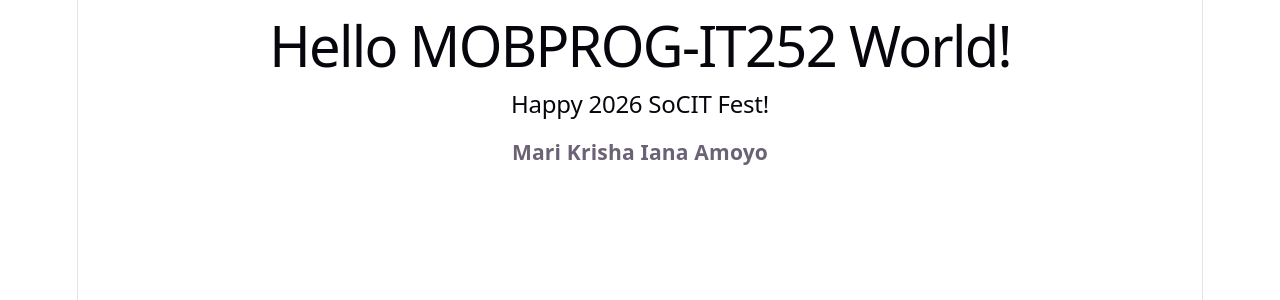
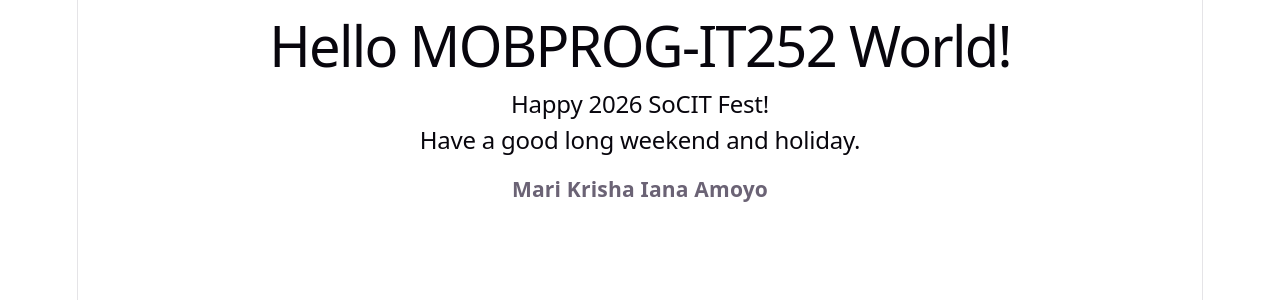
Before and after one commit to mkiamoyo/MOBPROG-IT252-react-w3schools, a React (Vite) app in the folder my-react-app/: page / in a window 1280 px wide. Shown: the top 300 px of the page. Built offline with nearby package versions, Linux system fonts and the light colour scheme.

Commit message:
Added message

```diff
--- a/my-react-app/src/App.jsx
+++ b/my-react-app/src/App.jsx
@@ -3,6 +3,7 @@ function App() {
     <div className="App">
       <h1>Hello MOBPROG-IT252 World!</h1>
       <h2>Happy 2026 SoCIT Fest!</h2>
+      <h2>Have a good long weekend and holiday.</h2>
       <h3>Mari Krisha Iana Amoyo</h3>
     </div>
   );
```
